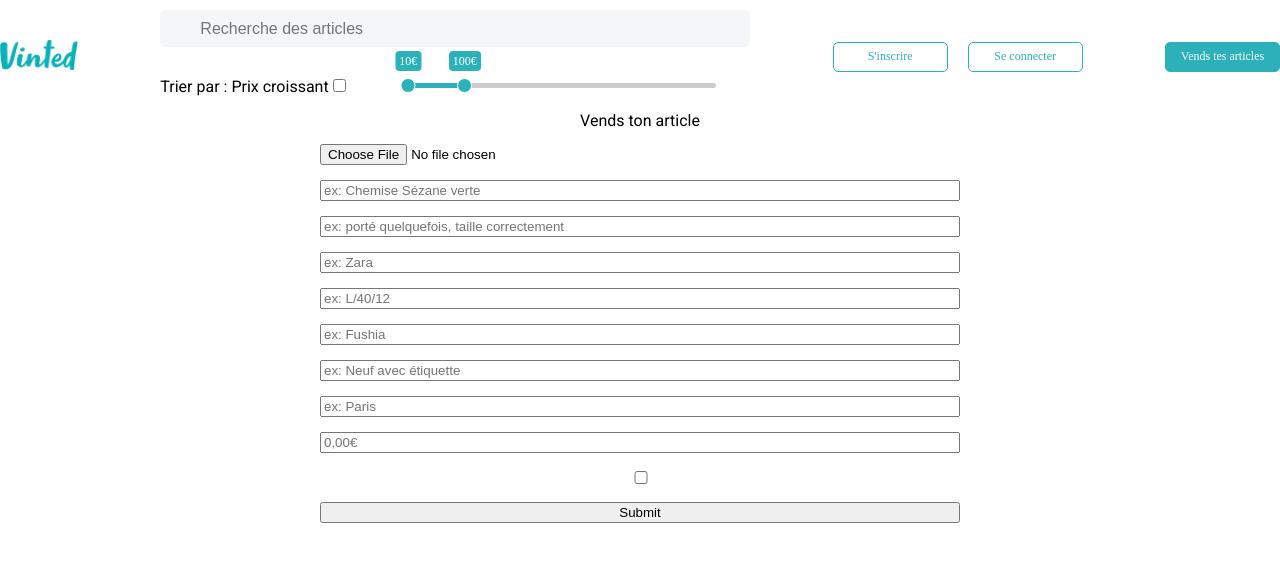
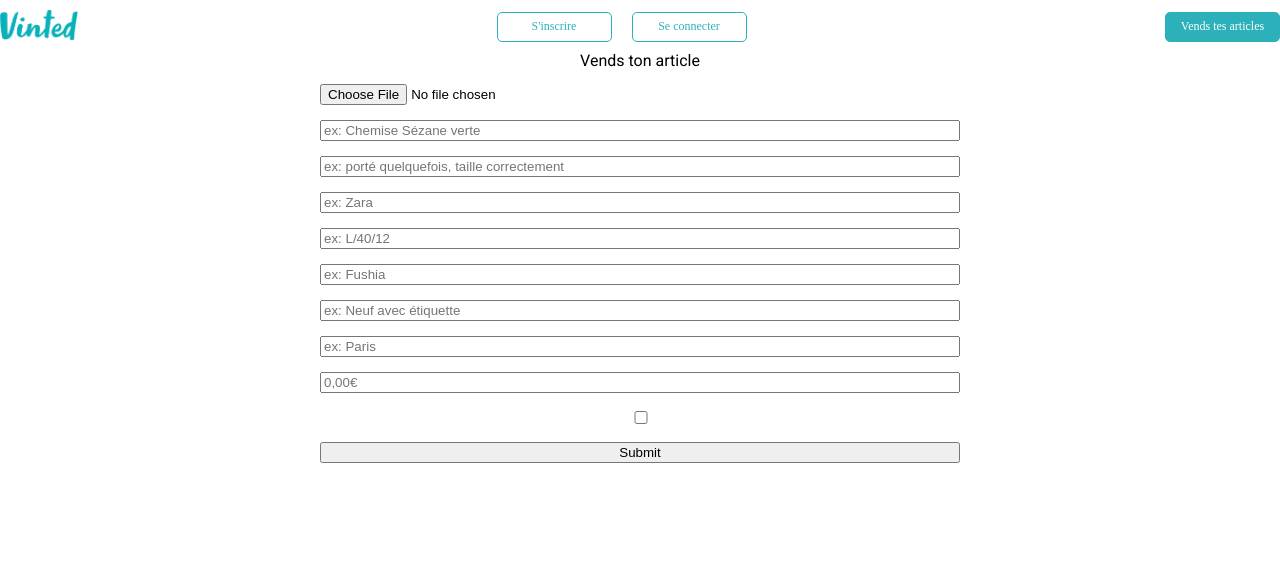
Before and after one commit to Jgsit/react-vinted, a React (Vite) app: page /publish in a window 1280 px wide. Shown: the top 562 px of the page. Built offline with nearby package versions, Linux system fonts and the light colour scheme; the HTML template or start-up script is replaced by a standard one.

Commit message:
show sort option and range only in home page

```diff
--- a/src/components/Header.jsx
+++ b/src/components/Header.jsx
@@ -1,4 +1,4 @@
-import { Link, useNavigate } from "react-router-dom";
+import { Link, useLocation, useNavigate } from "react-router-dom";
 import logo from "../assets/logo.png";
 import Cookies from "js-cookie";
 import { Range, getTrackBackground } from "react-range";
@@ -19,6 +19,7 @@
   const [values, setValues] = useState([10, 100]);
 
   const navigate = useNavigate();
+  const location = useLocation();
 
   return (
     <header>
@@ -27,6 +28,7 @@
           <img src={logo} alt="Logo Vinted" />
         </Link>
       </div>
+      {location.pathname === "/" && (
         <div className="search-params">
           <div className="search-bar">
             {" "}
@@ -127,6 +129,7 @@
             </div>
           </div>
         </div>
+      )}
       {token ? (
         <div className="connected">
           <button
--- a/src/pages/Publish.jsx
+++ b/src/pages/Publish.jsx
@@ -11,6 +11,7 @@
     "ONc1422LYM_1WhrjUHJ79MmVThtBJWVw5csF2i3oLMSfLgTQZn75NSpjmLUwTw_3";
 
   const navigate = useNavigate();
+
   const handleChange = (e) => {
     const key = e.target.name;
     const newInfo = structuredClone(info);
@@ -42,7 +43,6 @@
         }
       );
       const id = response.data._id;
-
       navigate(`/offers/${id}`);
     } catch (error) {
       if (error.response.status === 500) {
@@ -52,6 +52,7 @@
       }
     }
   };
+
   return (
     <form onSubmit={handleSubmit}>
       <label htmlFor="">Vends ton article</label>
```
Lines whose indentation alone changed are shown as unchanged.
